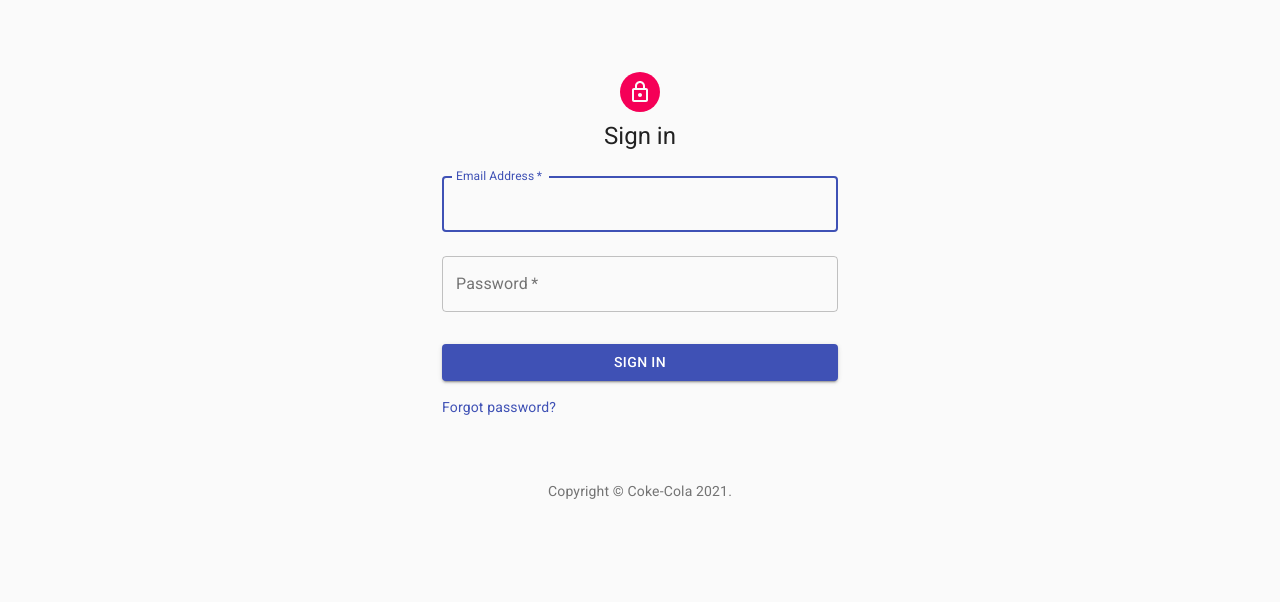
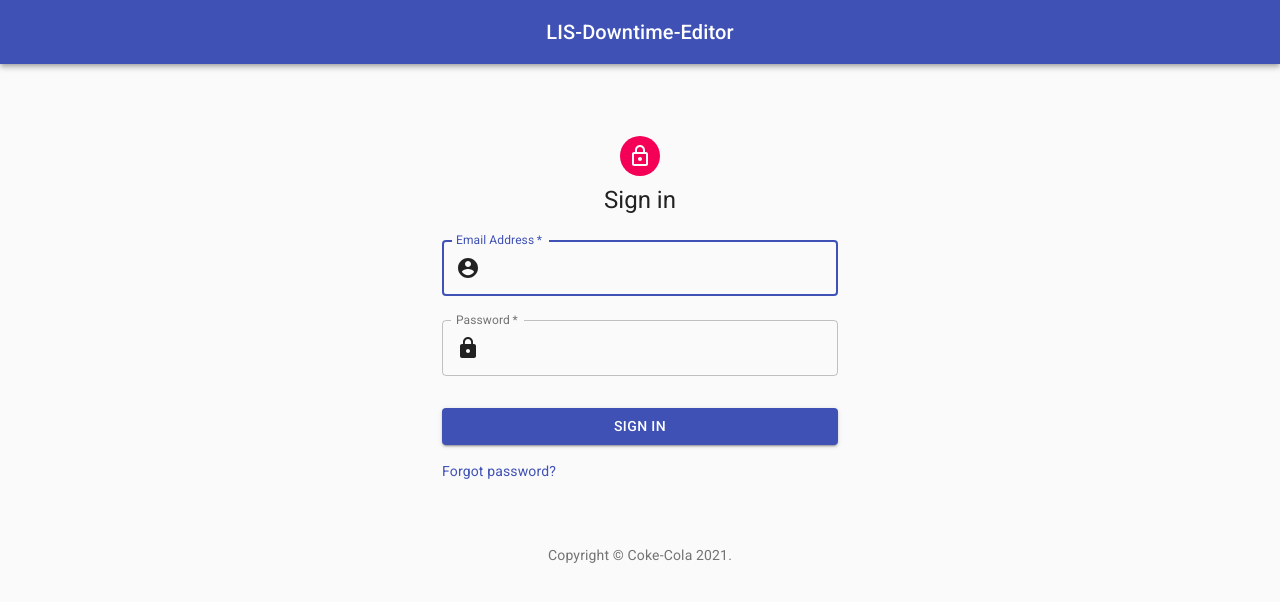
Before and after one commit to CraigBaron/LIS-Downtime-Editor, a React (Create React App) app in the folder frontend/: page / in a window 1280 px wide. Shown: the top 602 px of the page. Built offline with nearby package versions, Linux system fonts and the light colour scheme.

Commit message:
additions to sign in

```diff
--- a/frontend/src/components/Signin.js
+++ b/frontend/src/components/Signin.js
@@ -12,6 +12,12 @@ import LockOutlinedIcon from '@material-ui/icons/LockOutlined';
 import Typography from '@material-ui/core/Typography';
 import { makeStyles } from '@material-ui/core/styles';
 import Container from '@material-ui/core/Container';
+import AppBar from '@material-ui/core/AppBar';
+import Toolbar from '@material-ui/core/Toolbar';
+import AccountCircle from '@material-ui/icons/AccountCircle';
+import LockIcon from '@material-ui/icons/Lock';
+import InputAdornment from '@material-ui/core/InputAdornment';
+
 
 function Copyright() {
   return (
@@ -44,12 +50,33 @@ const useStyles = makeStyles((theme) => ({
   submit: {
     margin: theme.spacing(3, 0, 2),
   },
+  root: {
+    flexGrow: 1,
+  },
+  title: {
+    flexGrow: 1,
+  },
+  margin: {
+    margin: theme.spacing(1),
+  },
 }));
 
 export default function SignIn() {
   const classes = useStyles();
 
   return (
+    <div className={classes.root}>
+    <AppBar top="0px" position="relative">
+      <Toolbar>
+        <Typography variant="h6" align="center" className={classes.title}>
+          LIS-Downtime-Editor
+        </Typography>
+
+      </Toolbar>
+    </AppBar>
+
+
+
     <Container component="main" maxWidth="xs">
       <CssBaseline />
       <div className={classes.paper}>
@@ -70,6 +97,13 @@ export default function SignIn() {
             name="email"
             autoComplete="email"
             autoFocus
+            InputProps={{
+              startAdornment: (
+                <InputAdornment position="start">
+                  <AccountCircle />
+                </InputAdornment>
+              ),
+            }}
           />
           <TextField
             variant="outlined"
@@ -81,6 +115,13 @@ export default function SignIn() {
             type="password"
             id="password"
             autoComplete="current-password"
+            InputProps={{
+              startAdornment: (
+                <InputAdornment position="start">
+                  <LockIcon />
+                </InputAdornment>
+              ),
+            }}
           />
 
           <Button
@@ -107,5 +148,6 @@ export default function SignIn() {
         <Copyright />
       </Box>
     </Container>
+    </div>
   );
 }
```
